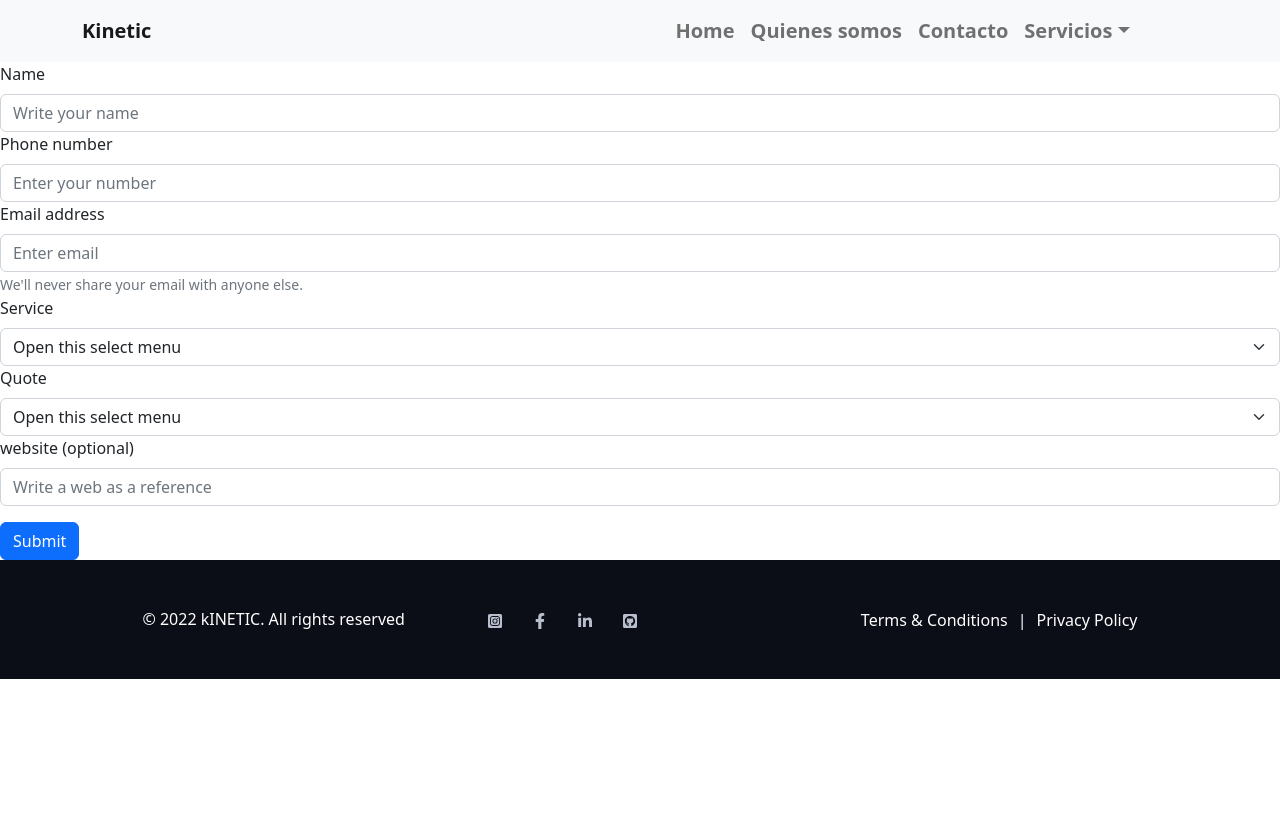
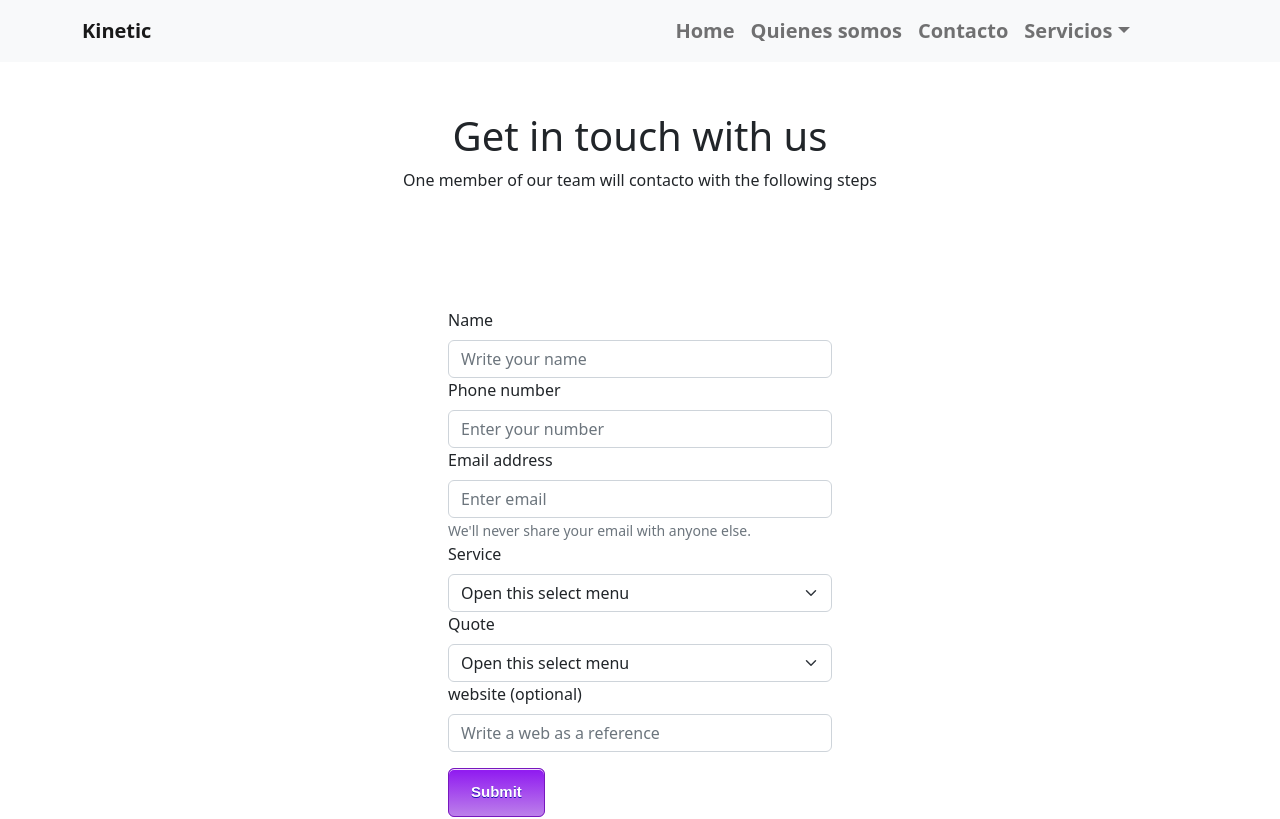
Before and after one commit to Damian-luis/kinetic, a React (Create React App) app: page /contact in a window 1280 px wide. Shown: the top 819 px of the page. Built offline with nearby package versions, Linux system fonts and the light colour scheme.

Commit message:
form changes

```diff
--- a/src/componentes/Contact.css
+++ b/src/componentes/Contact.css
@@ -0,0 +1,27 @@
+.myButton{
+    box-shadow:inset 0px 1px 0px 0px #efdcfb;
+	background:linear-gradient(to bottom, #911df0 5%, #bc80ea 100%);
+	background-color:#911df0;
+	border-radius:6px;
+	border:1px solid #7817bd;
+	display:inline-block;
+	cursor:pointer;
+	color:#ffffff;
+	font-family:Arial;
+	font-size:15px;
+	font-weight:bold;
+	padding:12px 22px;
+	text-decoration:none;
+	text-shadow:0px 1px 0px #210eb3;
+}
+.formulario{
+    width:30%;
+    margin: 0 auto;
+    padding:100px 0px
+}
+.mensaje{
+    width:50%;
+    margin: 0 auto;
+    text-align:center;
+    padding-top:50px
+}
--- a/src/componentes/Contact.jsx
+++ b/src/componentes/Contact.jsx
@@ -93,7 +93,11 @@ function Contact() {
 
     }
 
-  return (
+  return (<>
+  <div className="mensaje">
+  <h1>Get in touch with us</h1>
+  <p>One member of our team will contacto with the following steps</p></div>
+  <div className="formulario">
     <Form onSubmit={sendHandler} id="form-reset">
       <Form.Group className="mb-3" controlId="formBasicEmail">
         <Form.Label>Name</Form.Label>
@@ -125,10 +129,10 @@ function Contact() {
 
 
 
-      <Button variant="primary" type="submit">
-        Submit
-      </Button>
+      <button type="submit" className="myButton">Submit</button>
     </Form>
+    </div>
+    </>
   );
 }
 
```
